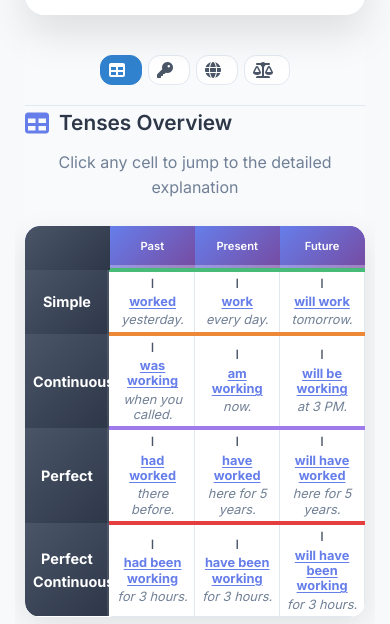
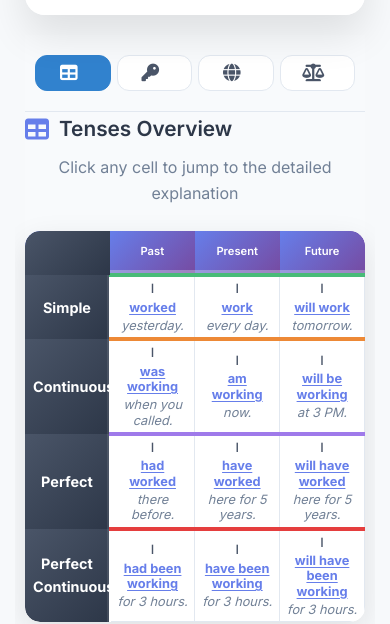
Before and after one commit to Mohsentd/English_Tenses, a plain HTML site: page index.html in a window 390 px wide. Shown: the part 240-864 px from the top of the page. Drawn offline with Linux system fonts and the light colour scheme.

Commit message:
feat(mobile): keep four feature buttons on one line; icons-only; centered responsive grid

```diff
--- a/styles.css
+++ b/styles.css
@@ -1672,10 +1672,10 @@ html { scrollbar-gutter: stable both-edges; }
 @media (max-width: 768px) {
     .hero-title { font-size: 2rem; }
     .section-title { font-size: 2rem; }
-    /* Keep feature tabs visible, icon-only */
-    .feature-tabs { display: flex; justify-content: center; gap: 8px; }
-    .feature-tab { padding: 8px 10px; font-size: 0; }
-    .feature-tab i { font-size: 1.1rem; margin: 0; }
+    /* Responsive horizontal buttons that cover width */
+    .feature-tabs { display: grid; grid-template-columns: repeat(4, 1fr); gap: 8px; width: 100%; }
+    .feature-tab { padding: 10px 12px; font-size: 0; justify-content: center; text-align: center; }
+    .feature-tab i { font-size: 1.2rem; margin: 0; }
     .signal-words-grid { grid-template-columns: 1fr; }
     .example-categories { grid-template-columns: 1fr; }
 
@@ -1710,9 +1710,9 @@ html { scrollbar-gutter: stable both-edges; }
         width: 100%;
     }
     /* Even more compact feature tabs on very small screens */
-    .feature-tabs { gap: 6px; }
-    .feature-tab { padding: 6px 8px; }
-    .feature-tab i { font-size: 1rem; }
+    .feature-tabs { gap: 6px; grid-template-columns: repeat(4, 1fr); }
+    .feature-tab { padding: 8px 10px; font-size: 0; justify-content: center; }
+    .feature-tab i { font-size: 1.1rem; margin: 0; }
 
     .comparison-table-content th,
     .comparison-table-content td {
```
